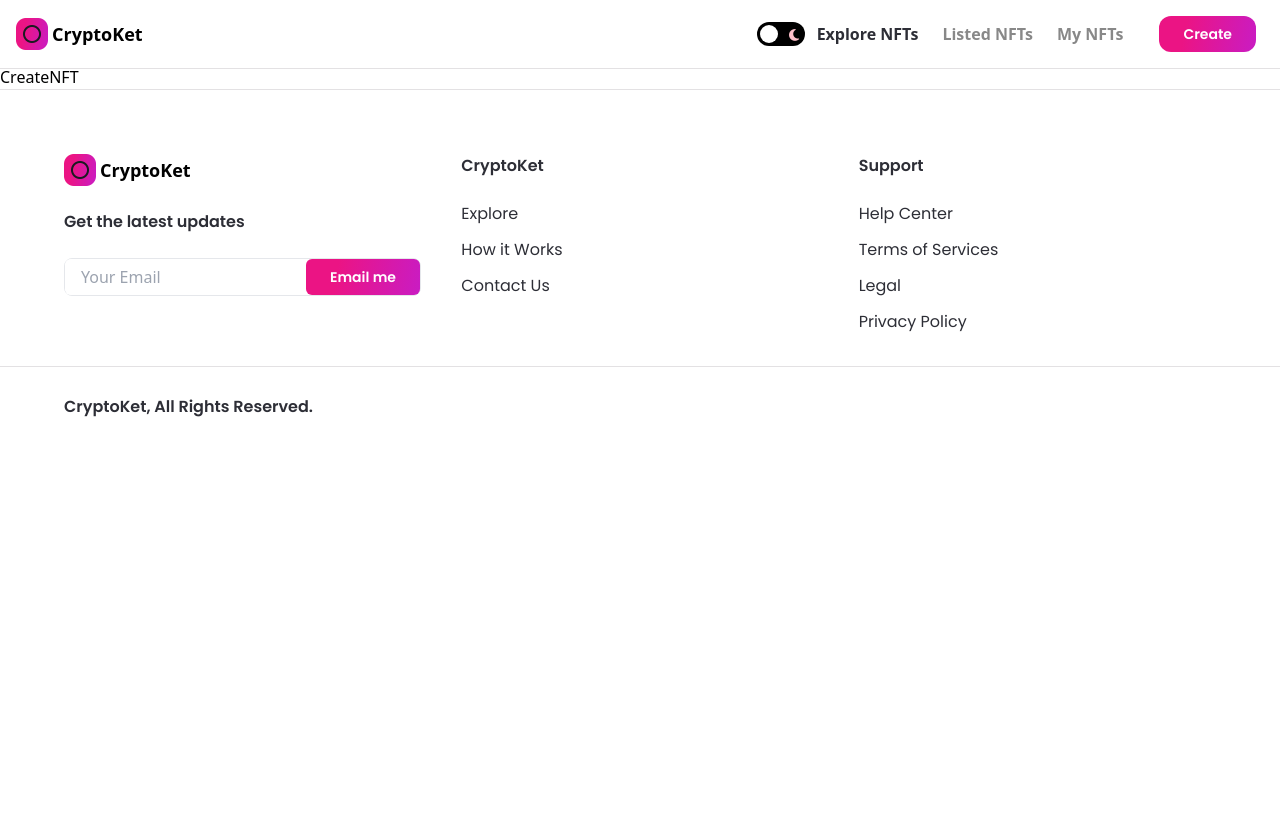
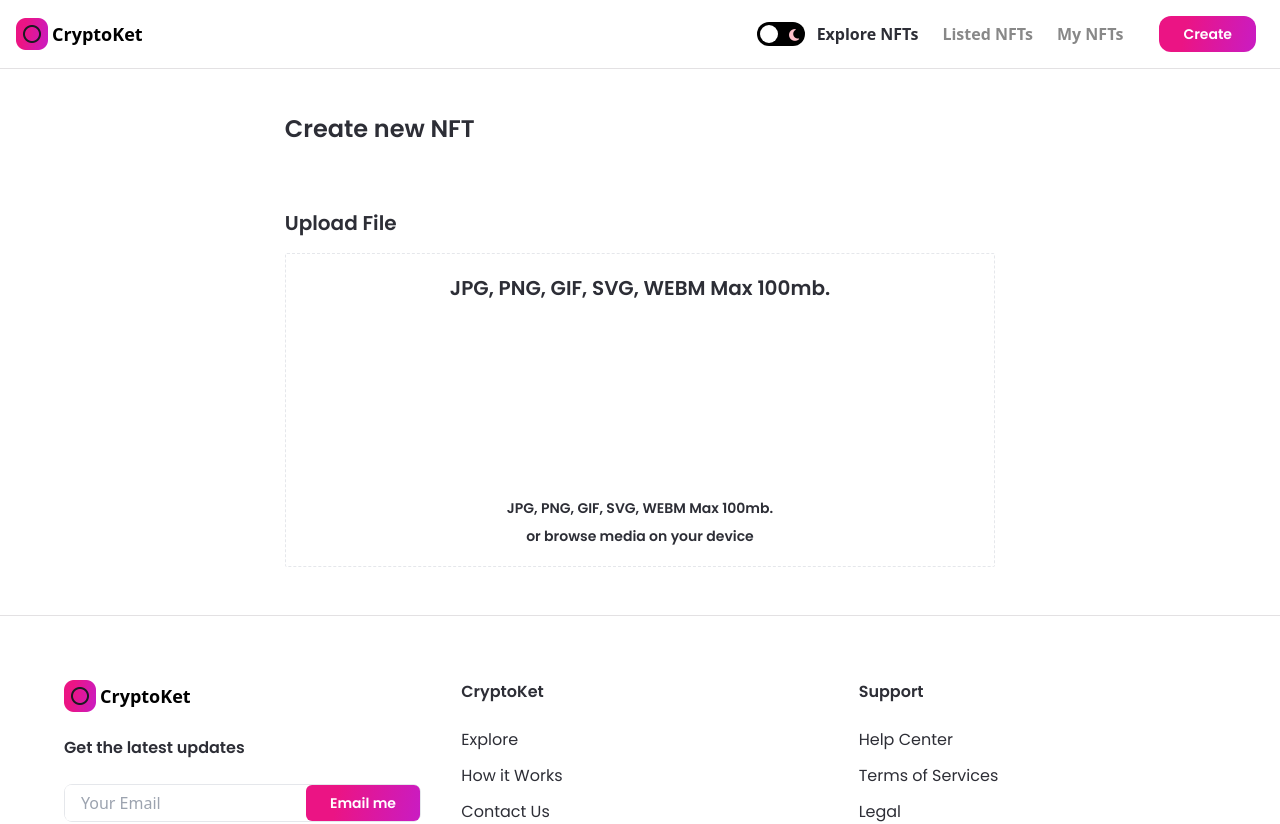
Before and after one commit to aafaq-cloud/nft_marketplace, a Next.js app: page /create-nft in a window 1280 px wide. Shown: the top 824 px of the page. Before the commit the page ends 800 px from the top, so only its background shows below. Built offline with nearby package versions, Linux system fonts and the light colour scheme.

Commit message:
implement react dropzone to drag and drop file

```diff
--- a/pages/create-nft.js
+++ b/pages/create-nft.js
@@ -1,5 +1,117 @@
-import React from 'react';
+import React, { useState, useMemo, useCallback, useContext } from 'react';
 
-const CreateNFT = () => <div>CreateNFT</div>;
+import { useRouter } from 'next/router';
+// Simple React hook to create a HTML5-compliant drag'n'drop zone for files.
+// We're going to use react dropzone to insert and upload files
+import { useDropzone } from 'react-dropzone';
+import Image from 'next/image';
+import { useTheme } from 'next-themes';
+
+import { Button } from '../components/index';
+import images from '../assets';
+
+const CreateNFT = () => {
+  const [fileUrl, setFileUrl] = useState(null);
+  const { theme } = useTheme();
+
+  // The onDrop has to be newly declared function and in here we want to upload our file to the ipfs which means to upload image to the blockchain
+  // This function is not going to change often so wrap it in a useCallback()
+  // useCallback is a hook that will return a memoized version of the callback function that only changes if one of the dependencies has changed. Memoization is a way to cache a result so that it doesn't need to be computed again. This can boost performance.
+  // Add dependency for useCallback()
+  // Recompute the actaul function return value
+
+  // To summarize, the main difference between useCallback and useMemo is the type of value they return. useCallback returns a memoized callback function, while useMemo returns a memoized value.08-Jan-2023
+
+  const onDrop = useCallback(() => {
+    // upload image to the blockchain or ipfs
+  }, []);
+
+  // The dropzone hook gives us access to the specific variables
+  const {
+    getRootProps,
+    getInputProps,
+    isDragActive,
+    isDragAccept,
+    isDragReject,
+  } = useDropzone({
+    // Provide some function
+    onDrop,
+    // Accept every single type of image
+    accept: 'image/*',
+    maxSize: 5000000,
+  });
+
+  // Use the useMemo hook and provide the callback function
+  // The useMemo will only recompute the memoized value when one of the deps has changed.
+  // The only reason why we're doing this is because we don't want to continuously change the file styles but only change sometimes and we'll see when.
+  // Immediately handle events when we want to change the styles
+  // Drag and drop file if the file is accepted or rejected then change the styles and we get all of the events using useDropzone
+  // Recompute the output of the function
+  // We can change the styles having access to the events getRootProps, getInputProps, isDragActive, isDragAccept & isDragReject, belong to the dropzone
+
+  const fileStyle = useMemo(
+    () => `dark:bg-nft-black-1 bg-white border dark:border-white bordr-nft-gray-2 flex flex-col items-center p-5 rounded-sm border-dashed
+        ${isDragActive && ' border-file-active'}
+        ${isDragAccept && ' border-file-accept'}
+        ${isDragReject && ' border-file-reject'}
+      `,
+    [(isDragActive, isDragAccept, isDragAccept)]
+  );
+
+  // On medium devices with is full other 3/5 60%
+  return (
+    <div className="flex justify-center sm:px-4 p-12">
+      <div className="w-3/5 md:w-full">
+        <h1 className="font-poppins dark:text-white text-nft-black-1 text-2xl minlg:text-4xl font-semibold">
+          Create new NFT
+        </h1>
+        <div className="mt-16">
+          <p className="font-poppins dark:text-white text-nft-black-1 font-semibold text-xl">
+            Upload File
+          </p>
+          <div className="mt-4">
+            {/* This is going to inject all of the specific props that belongs to React Dropzone to our basic input field and the div */}
+            <div
+              {...getRootProps()}
+              className={fileStyle}
+            >
+              <input {...getInputProps()} />
+              <div className="flexCenter flex-col text-center">
+                <p className="font-poppins dark:text-white text-nft-black-1 font-semibold text-xl">
+                  JPG, PNG, GIF, SVG, WEBM Max 100mb.
+                </p>
+                <div className="my-12 w-full flex justify-center">
+                  {/* Render an image */}
+                  <Image
+                    src={images.upload}
+                    width={100}
+                    height={100}
+                    objectFit="contain"
+                    alt="file upload"
+                    className={theme === 'light' && 'filter invert'}
+                  />
+                </div>
+                <p className="font-poppins dark:text-white text-nft-black-1 font-semibold text-sm">
+                  JPG, PNG, GIF, SVG, WEBM Max 100mb.
+                </p>
+                <p className="font-poppins dark:text-white text-nft-black-1 font-semibold text-sm mt-2">
+                  or browse media on your device
+                </p>
+              </div>
+            </div>
+            {/* Ofcourse we're not going to see this yet because this image is only visible once it's uploaded to the blockchain so then we can read it's uploaded url. We will implement the blockchain smart contract functionality */}
+            {fileUrl && (
+              <aside>
+                <div>
+                  <img src={fileUrl} alt="asset_file" />
+                </div>
+              </aside>
+            )}
+          </div>
+        </div>
+      </div>
+    </div>
+  );
+};
 
 export default CreateNFT;
```
